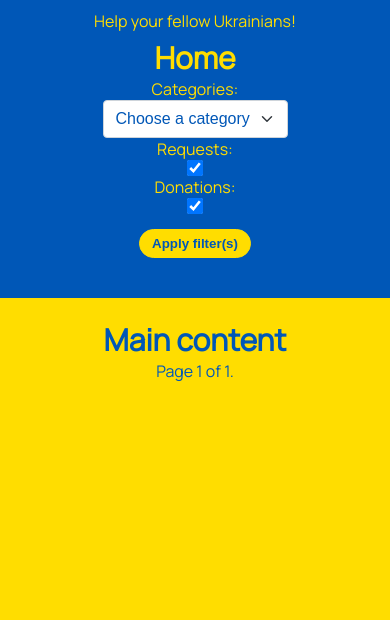
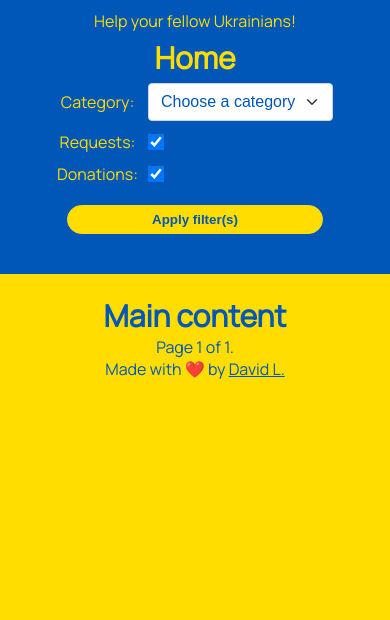
Before and after one commit to dark-dave007/help-ukrainians, a Django app: page / in a window 390 px wide. Shown: the top 620 px of the page. Run offline with Django 4.2, Linux system fonts and the light colour scheme; data that the repository does not hold is empty; some libraries are stand-ins or nearby versions.

Commit message:
Fixed search filter responsiveness, think we're ready for version 0.1.0

```diff
--- a/TODOS.txt
+++ /dev/null
@@ -1 +0,0 @@
-- view own posts
--- a/web/forms.py
+++ b/web/forms.py
@@ -46,6 +46,7 @@ class FilterPostsForm(forms.Form):
     categories = forms.ModelChoiceField(
         Category.objects.all(),
         empty_label="Choose a category",
+        label="Category",
         required=False,
         widget=forms.Select(attrs={"class": "small"}),
     )
--- a/web/static/web/style.css
+++ b/web/static/web/style.css
@@ -29,7 +29,12 @@ header {
     color: var(--yellow);
 }
 
+section form * {
+    margin: 5px;
+}
+
 select {
+    /* Thanks to bootstrap 5.0 */
     display: block;
     width: 100%;
     padding: .375rem 2.25rem .375rem .75rem;
@@ -52,6 +57,12 @@ select {
 .small {
     width: auto;
     display: inline;
+}
+
+footer {
+    position: fixed;
+    right: 16px;
+    bottom: 12px;
 }
 
 nav {
@@ -159,9 +170,21 @@ main {
     }
 
     section form {
-        display: flex;
-        flex-direction: column;
+        display: grid;
+        grid-template: auto / auto auto;
         align-items: center;
+        justify-content: center;
+    }
+
+    section form input[type="submit"] {
+        grid-column-start: 1;
+        grid-column-end: 3;
+    }
+
+    footer {
+        position: initial;
+        right: 16px;
+        bottom: 12px;
     }
 
 }
@@ -314,7 +337,7 @@ a {
     display: flex;
     flex-direction: column;
     min-width: 50%;
-    border-radius: 40px;
+    border-radius: 0.25rem;
     padding: 15px;
     background-color: var(--blue);
     color: var(--yellow);
@@ -337,18 +360,6 @@ a {
 .username, .complete {
     font-family: "Poppins";
     font-weight: 600;
-}
-
-footer {
-    position: fixed;
-    right: 16px;
-    bottom: 12px;
-}
-
-footer a {
-    color: #fff;
-    text-decoration: none;
-    font-size: 12px;
 }
 
 .post-form {
@@ -399,6 +410,7 @@ footer a {
     padding: .375rem .75rem;
     margin: 15px;
     transition: all 0.5s ease;
+    transition: background-size 300ms ease;
     cursor: pointer;
 }
 
@@ -407,6 +419,7 @@ footer a {
 }
 
 input[type="file"]::file-selector-button {
+    /* Thanks to bootstrap 5.0 */
     padding: .375rem .75rem;
     margin: -.375rem -.75rem;
     -webkit-margin-end: .75rem;
@@ -421,6 +434,7 @@ input[type="file"]::file-selector-button {
 }
 
 input[type="file"] {
+    /* Thanks to bootstrap 5.0 */
     display: block;
     width: 100%;
     padding: .375rem .75rem;
--- a/web/templates/web/index.html
+++ b/web/templates/web/index.html
@@ -1,7 +1,11 @@
 {% extends "web/layout.html" %}
 
 {% block header %}
-    <h1>Home</h1>
+    {% if header_title %}
+        <h1>{{ header_title }}</h1>
+    {% else %}
+        <h1>Home</h1>
+    {% endif %}
     <section>
         <form action="{% url 'filter' %}" method="post">
             {% csrf_token %}
@@ -52,4 +56,5 @@
             {% endif %}
         </span>
     </div>
+    <footer>Made with ❤️ by <a href="mailto:davideitan000@gmail.com" style="color: var(--blue);" class="underline">David L.</a></footer>
 {% endblock body %}
--- a/web/templates/web/layout.html
+++ b/web/templates/web/layout.html
@@ -6,6 +6,7 @@
     <meta charset="UTF-8" />
     <meta http-equiv="X-UA-Compatible" content="IE=edge" />
     <meta name="viewport" content="width=device-width, initial-scale=1.0" />
+    <link rel="shortcut icon" type="image/png" href="{% static 'web/favicon.png' %}"/>
     <title>{% block title %}Help Ukrainians!{% endblock title %}</title> {% comment %}Defaults to this{% endcomment %}
 
     <link rel="stylesheet" href="{% static 'web/style.css' %}" />
--- a/web/templates/web/login.html
+++ b/web/templates/web/login.html
@@ -1,4 +1,6 @@
 {% extends "web/layout.html" %}
+
+{% block title %}Login: Help Ukrainians!{% endblock title %}
 
 {% block header %}
     <h1>Login</h1>
--- a/web/templates/web/register.html
+++ b/web/templates/web/register.html
@@ -1,4 +1,6 @@
 {% extends "web/layout.html" %}
+
+{% block title %}Sign Up: Help Ukrainians!{% endblock title %}
 
 {% block header %}
     <h1>Sign up</h1>
--- a/web/views.py
+++ b/web/views.py
@@ -109,6 +109,7 @@ def user_posts(request, username: str):
         {
             "page_obj": page_obj,
             "filter_form": FilterPostsForm(initial=initial),
+            "header_title": user.display_name.title(),
         },
     )
 
@@ -316,3 +317,11 @@ def register(request):
         return HttpResponseRedirect(reverse("index"))
     else:
         return render(request, "web/register.html")
+
+
+def page_not_found_view(request):
+    return render(request, "web/404.html")
+
+
+def server_error_view(request):
+    return render(request, "web/500.html")
```
Also changed, not shown: ukrainehelp/settings.py (+8 -3 lines), web/templates/web/404.html (added, +11 -0 lines), web/templates/web/500.html (added, +11 -0 lines), web/static/web/favicon.png (added).
